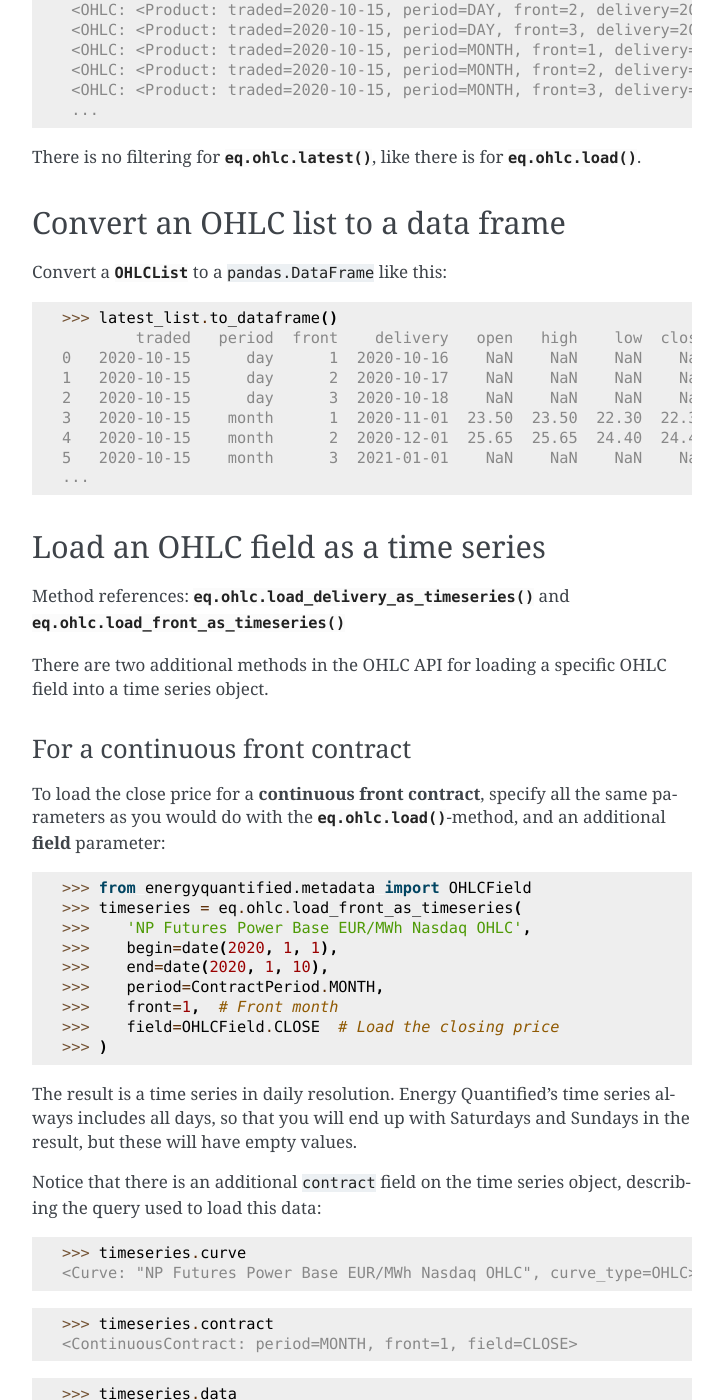
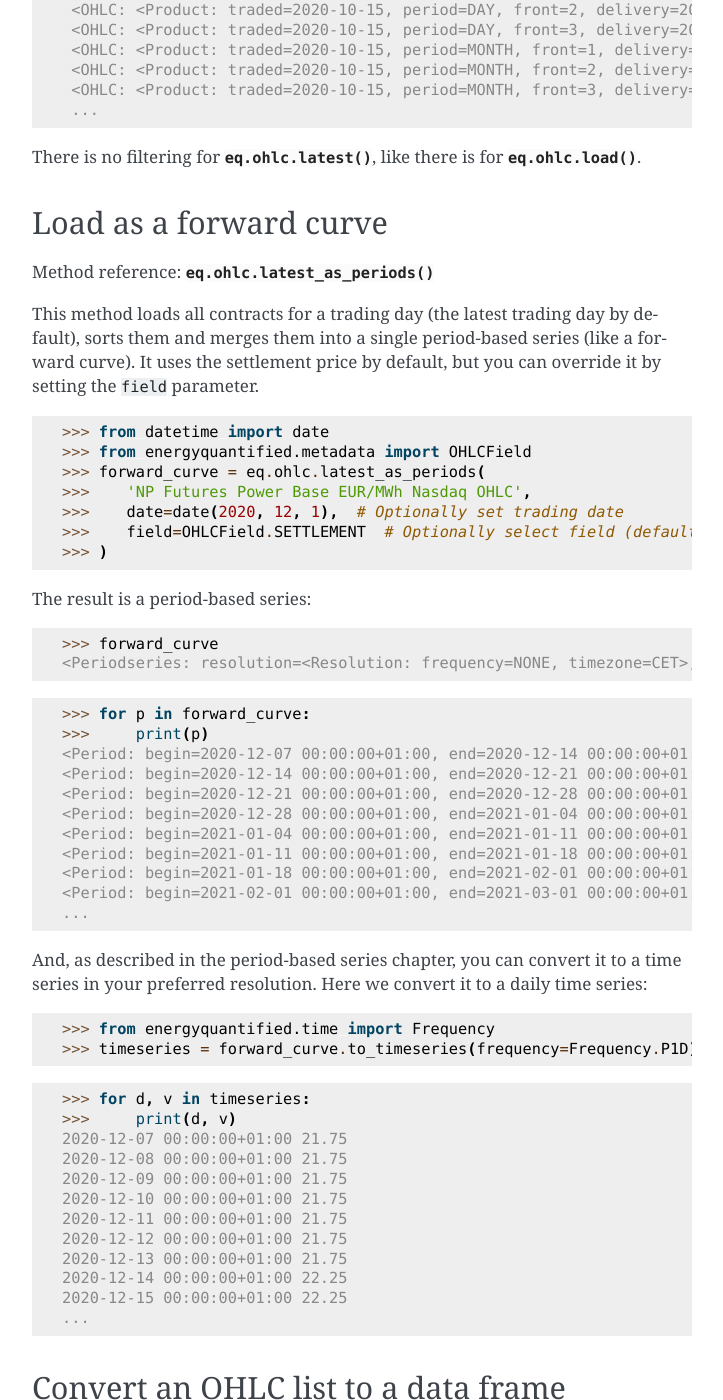
Before and after one commit to energyquantified/eq-python-client, a Sphinx documentation site: the page built from docs/userguide/ohlc.rst, in a window 1280 px wide and 1400 px high, scrolled down 3799 px. Shown: the whole window, without its empty margins (388-1111 px from the left). Built offline with Sphinx 7.4.7, drawn with Linux system fonts in a browser that asks for light colours; the version number is read from the project's files by our own code; some of the changed text lies outside the part shown.

Commit message:
Add sections on forward curve from OHLC/SRMC

```diff
--- a/docs/userguide/ohlc.rst
+++ b/docs/userguide/ohlc.rst
@@ -189,6 +189,62 @@ There is no filtering for
 :py:meth:`eq.ohlc.latest() <energyquantified.api.OhlcAPI.latest>`, like there
 is for :py:meth:`eq.ohlc.load() <energyquantified.api.OhlcAPI.load>`.
 
+Load as a forward curve
+-----------------------
+
+Method reference: :py:meth:`eq.ohlc.latest_as_periods() <energyquantified.api.OhlcAPI.latest_as_periods>`
+
+This method loads all contracts for a trading day (the latest trading day by
+default), sorts them and merges them into a single period-based series (like
+a forward curve). It uses the settlement price by default, but you can
+override it by setting the ``field`` parameter.
+
+   >>> from datetime import date
+   >>> from energyquantified.metadata import OHLCField
+   >>> forward_curve = eq.ohlc.latest_as_periods(
+   >>>    'NP Futures Power Base EUR/MWh Nasdaq OHLC',
+   >>>    date=date(2020, 12, 1),  # Optionally set trading date
+   >>>    field=OHLCField.SETTLEMENT  # Optionally select field (defaults to SETTLEMENT)
+   >>> )
+
+The result is a period-based series:
+
+   >>> forward_curve
+   <Periodseries: resolution=<Resolution: frequency=NONE, timezone=CET>, curve="NP Futures Power Base EUR/MWh Nasdaq OHLC", begin="2020-12-07 00:00:00+01:00", end="2027-01-01 00:00:00+01:00">
+
+   >>> for p in forward_curve:
+   >>>     print(p)
+   <Period: begin=2020-12-07 00:00:00+01:00, end=2020-12-14 00:00:00+01:00, value=21.75>
+   <Period: begin=2020-12-14 00:00:00+01:00, end=2020-12-21 00:00:00+01:00, value=22.25>
+   <Period: begin=2020-12-21 00:00:00+01:00, end=2020-12-28 00:00:00+01:00, value=18.75>
+   <Period: begin=2020-12-28 00:00:00+01:00, end=2021-01-04 00:00:00+01:00, value=19>
+   <Period: begin=2021-01-04 00:00:00+01:00, end=2021-01-11 00:00:00+01:00, value=23.5>
+   <Period: begin=2021-01-11 00:00:00+01:00, end=2021-01-18 00:00:00+01:00, value=25.8>
+   <Period: begin=2021-01-18 00:00:00+01:00, end=2021-02-01 00:00:00+01:00, value=26.1>
+   <Period: begin=2021-02-01 00:00:00+01:00, end=2021-03-01 00:00:00+01:00, value=25.8>
+   ...
+
+And, as described in the period-based series chapter, you can convert it to
+a time series in your preferred resolution. Here we convert it to a daily
+time series:
+
+   >>> from energyquantified.time import Frequency
+   >>> timeseries = forward_curve.to_timeseries(frequency=Frequency.P1D)
+
+   >>> for d, v in timeseries:
+   >>>     print(d, v)
+   2020-12-07 00:00:00+01:00 21.75
+   2020-12-08 00:00:00+01:00 21.75
+   2020-12-09 00:00:00+01:00 21.75
+   2020-12-10 00:00:00+01:00 21.75
+   2020-12-11 00:00:00+01:00 21.75
+   2020-12-12 00:00:00+01:00 21.75
+   2020-12-13 00:00:00+01:00 21.75
+   2020-12-14 00:00:00+01:00 22.25
+   2020-12-15 00:00:00+01:00 22.25
+   ...
+
+
 Convert an OHLC list to a data frame
 ------------------------------------
 
```
Also changed, not shown: docs/userguide/srmc.rst (+9 -9 lines).
